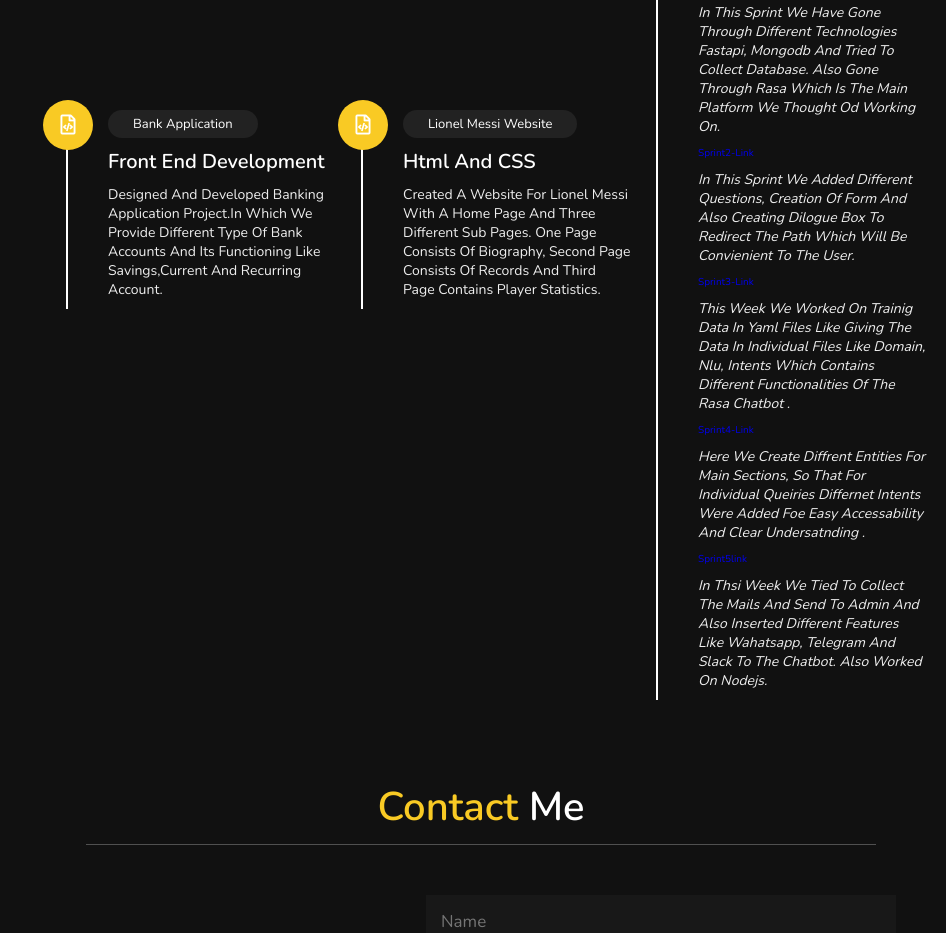
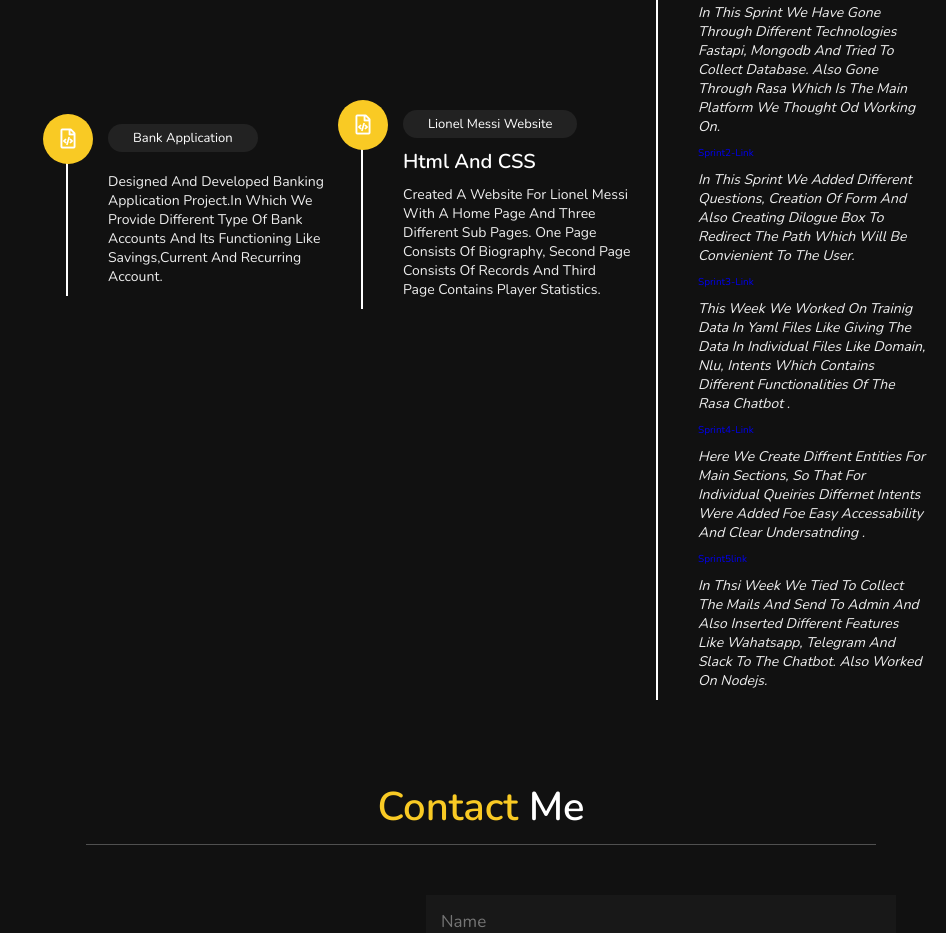
Before and after one commit to praveenpvd4/praveenpvd4.github.io, a plain HTML site: page index.html in a window 1280 px wide. Shown: the part 3672-4605 px from the top of the page, without its empty margins (334-1280 px from the left). Drawn offline with nearby package versions, Linux system fonts and the light colour scheme; files whose address does not match are found by name.

Commit message:
Update index.html

```diff
--- a/index.html
+++ b/index.html
@@ -264,7 +264,7 @@
     <div class="box">
         <i class="far fa-file-code"></i>
         <span>Bank application</span>
-        <h3>front end development</h3>
+        <h3></h3>
         <p>Designed and developed banking  application project.In which we provide different type of bank accounts and its functioning like savings,Current and recurring account.</p>
     </div>
 
```
